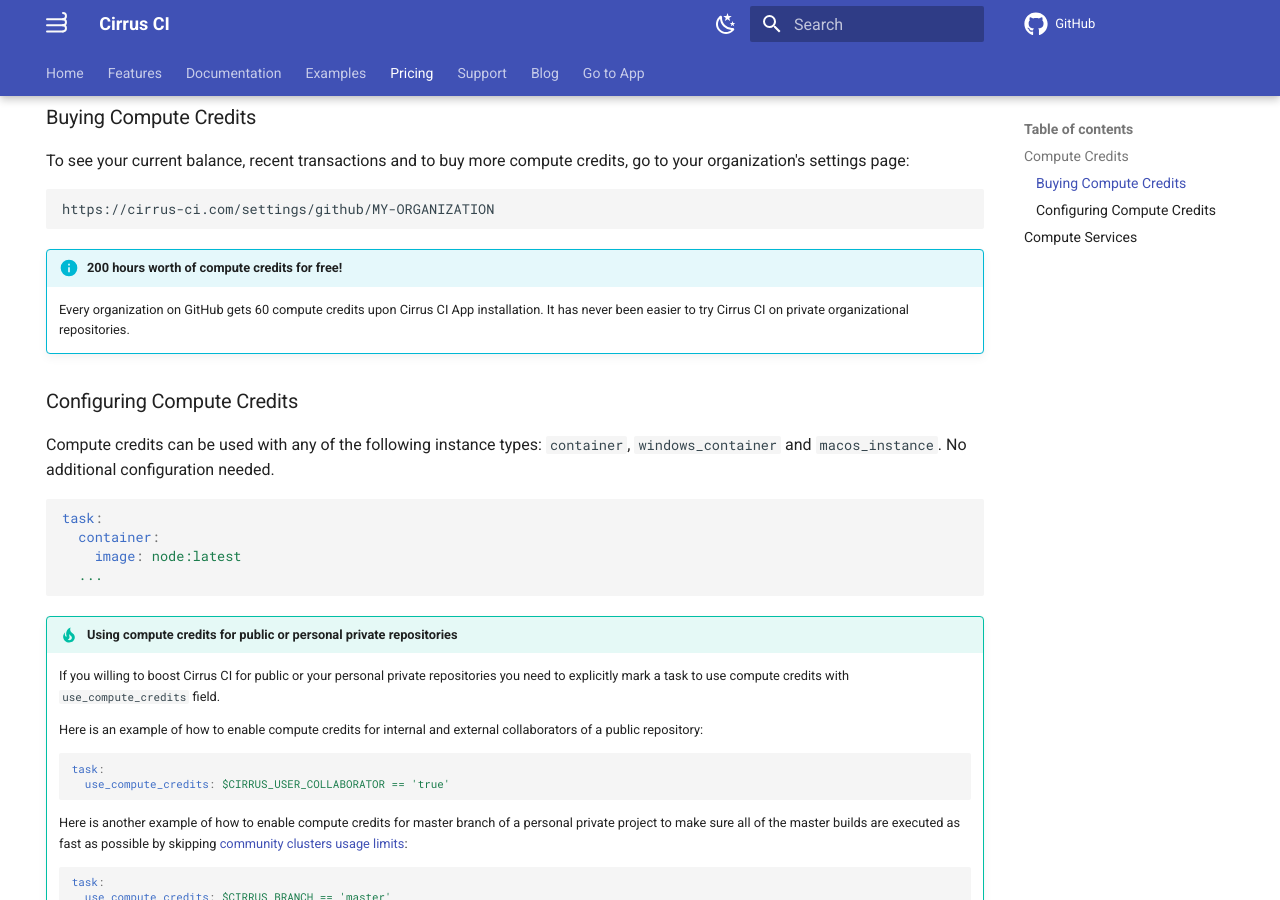
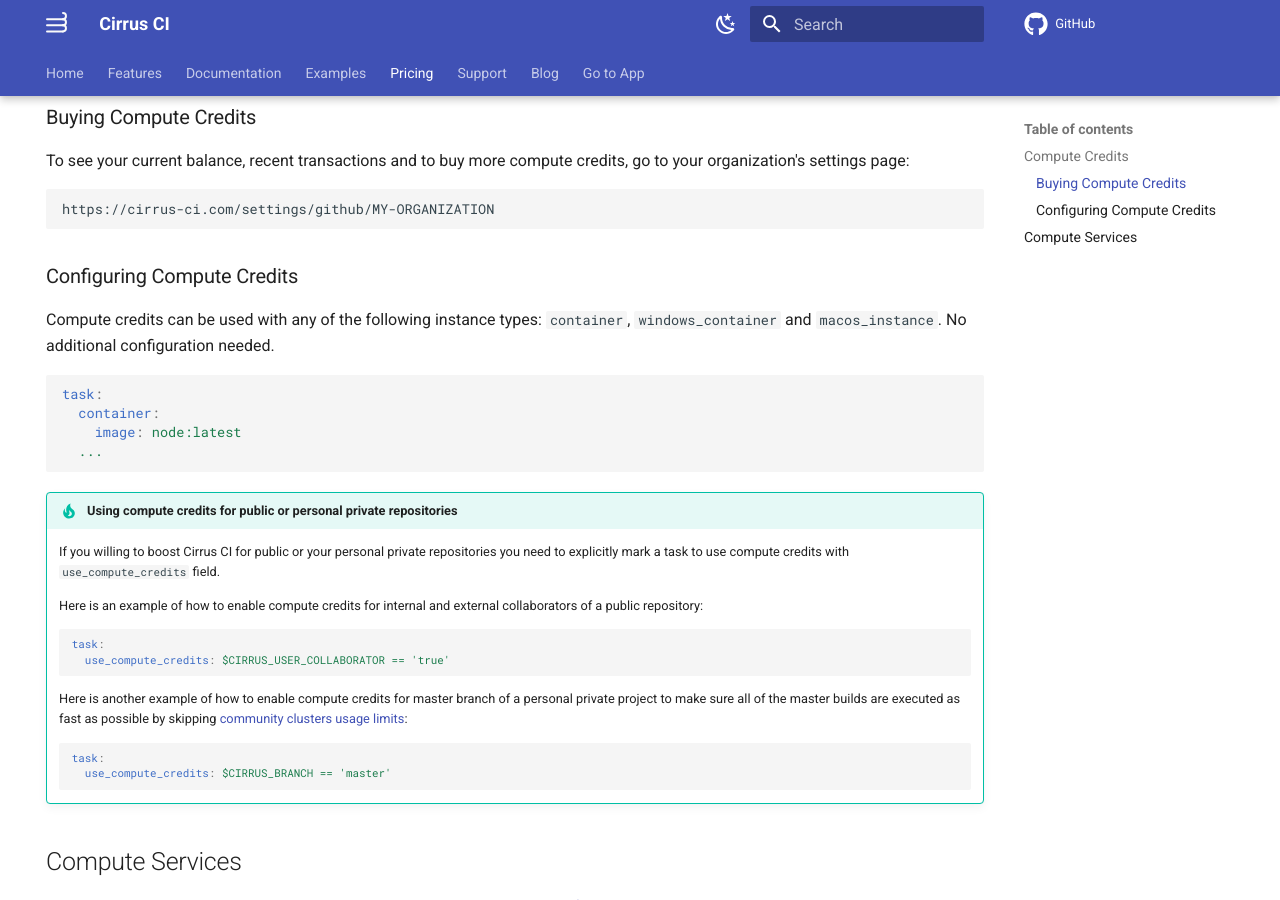
Before and after one commit to cirruslabs/cirrus-ci-docs, an MkDocs documentation site: the page built from docs/pricing.md, in a window 1280 px wide and 900 px high, scrolled down 1726 px. Built offline with MkDocs 1.6.1 and Material for MkDocs 9.7.7, drawn with Linux system fonts in a browser that asks for light colours; comment, search, counter and statistics services are not loaded.

Commit message:
No free compute credits for organizations

````diff
--- a/docs/pricing.md
+++ b/docs/pricing.md
@@ -61,10 +61,6 @@ To see your current balance, recent transactions and to buy more compute credits
 https://cirrus-ci.com/settings/github/MY-ORGANIZATION
 ```
 
-!!! info "200 hours worth of compute credits for free!"
-    Every organization on GitHub gets 60 compute credits upon Cirrus CI App installation. It has never been easier to try
-    Cirrus CI on private organizational repositories.
-
 ### Configuring Compute Credits
 
 Compute credits can be used with any of the following instance types: `container`, `windows_container` and `macos_instance`.
````
